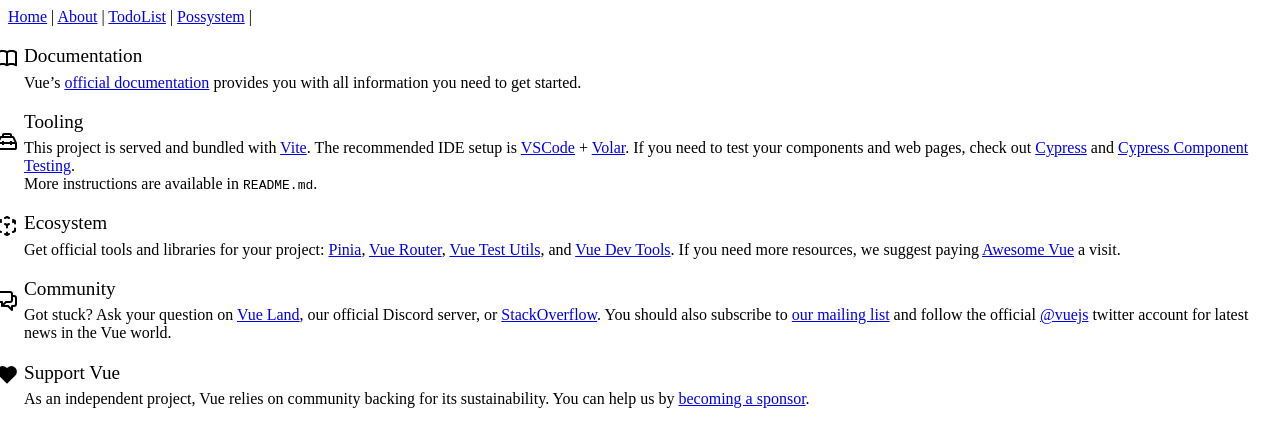
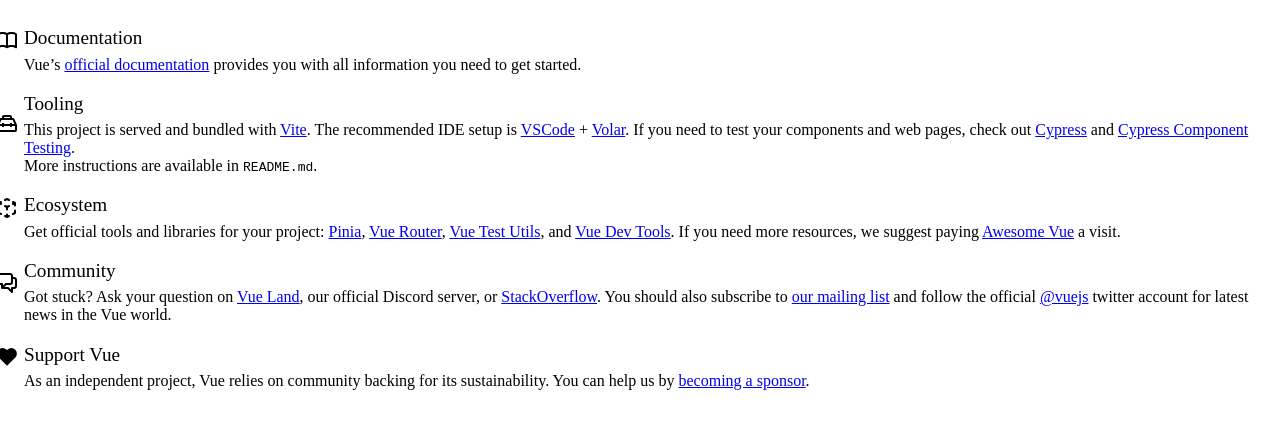
Before and after one commit to RenHuang-Huang/2024-vue-week2, a Vue app: page / in a window 1280 px wide. Shown: the top 446 px of the page. Built offline with nearby package versions, Linux system fonts and the light colour scheme.

Commit message:
update router

```diff
--- a/src/App.vue
+++ b/src/App.vue
@@ -4,8 +4,10 @@
 </script>
 
 <template>
-  <RouterLink to="/">Home</RouterLink> | <RouterLink to="/about">About</RouterLink> |
-  <RouterLink to="/TodoList">TodoList</RouterLink> |
-  <RouterLink to="/Possystem">Possystem</RouterLink> |
+  <template v-if="false">
+    <RouterLink to="/">Home</RouterLink> | <RouterLink to="/login">Login</RouterLink> |
+    <RouterLink to="/signup">Signup</RouterLink> |
+    <RouterLink to="/todolist">Todolist</RouterLink> |
+  </template>
   <RouterView />
 </template>
--- a/src/router/index.js
+++ b/src/router/index.js
@@ -1,7 +1,7 @@
-import { createRouter, createWebHistory } from 'vue-router'
+import { createRouter, createWebHashHistory } from 'vue-router'
 import HomeView from '../views/HomeView.vue'
 const router = createRouter({
-  history: createWebHistory(import.meta.env.BASE_URL),
+  history: createWebHashHistory(import.meta.env.BASE_URL),
   routes: [
     {
       path: '/',
@@ -17,14 +17,29 @@
       component: () => import('../views/AboutView.vue')
     },
     {
-      path: '/todolist',
-      name: 'todolist',
-      component: () => import('../views/TodolistView.vue')
-    },
-    {
       path: '/possystem',
       name: 'possystem',
       component: () => import('../views/PossystemView.vue')
+    },
+    {
+      path: '/todolist',
+      name: 'todolist',
+      component: () => import('../views/OnlineTodoListView.vue')
+    },
+    {
+      path: '/login',
+      name: 'login',
+      component: () => import('../views/LoginView.vue')
+    },
+    {
+      path: '/signup',
+      name: 'signup',
+      component: () => import('../views/SignUpView.vue')
+    },
+    {
+      path: '/:pathMatch(.*)*',
+      name: 'NotFound',
+      component: () => import('../views/LoginView.vue')
     }
   ]
 })
```
